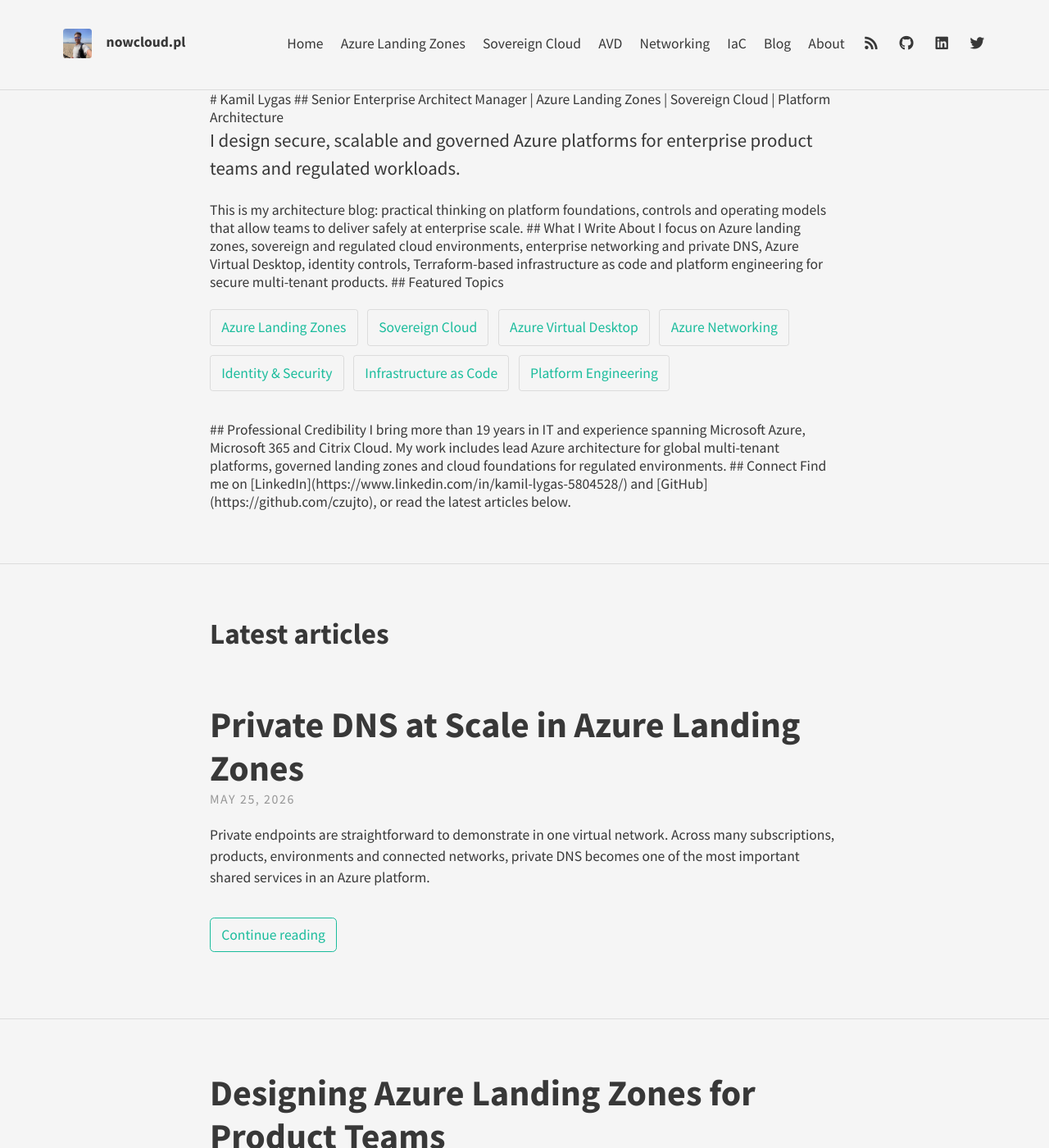
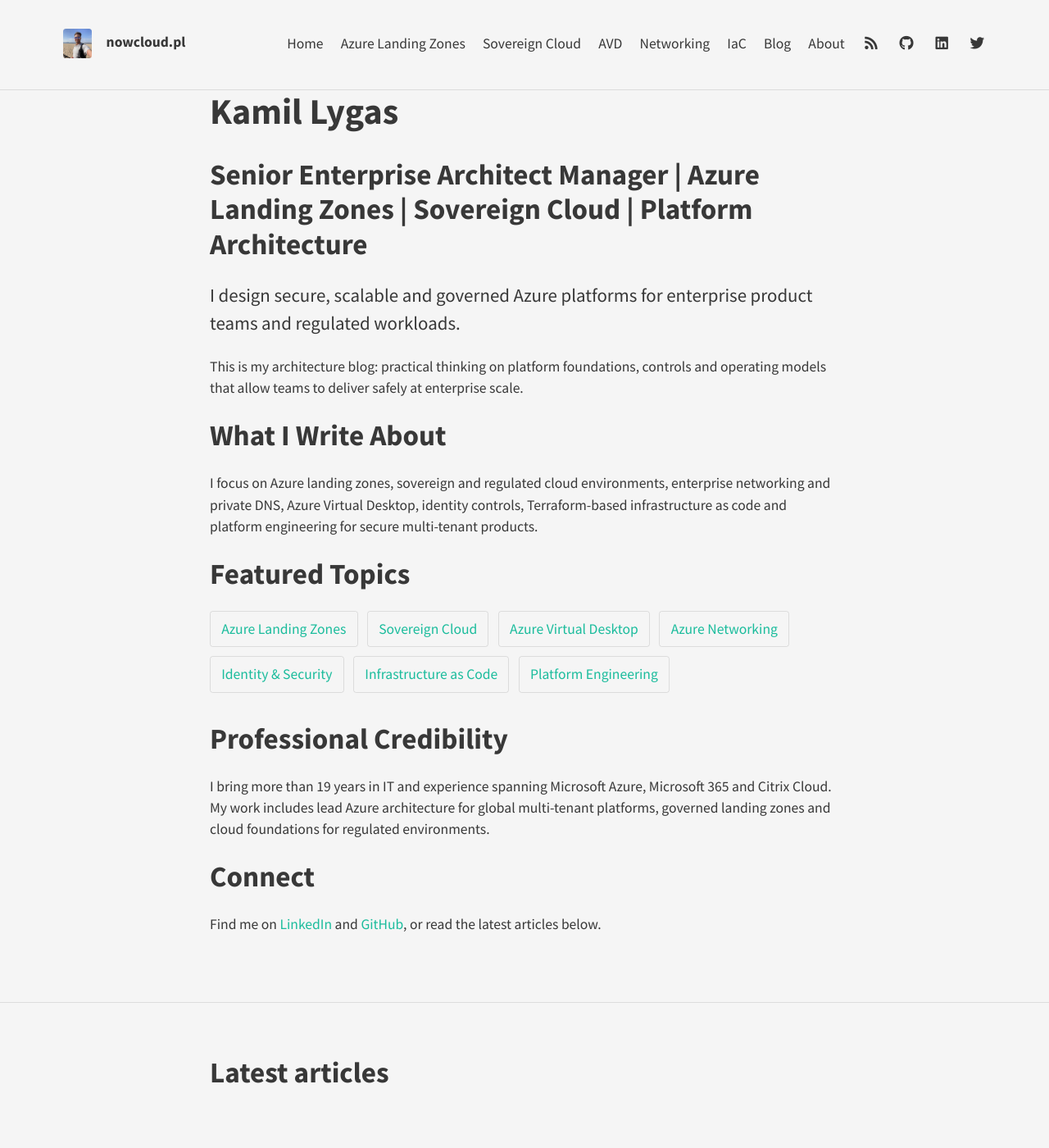
Before and after one commit to czujto/nowcloud, a Jekyll site: the page built from index.html, in a window 1280 px wide and 1400 px high. Shown: the whole window at 82% size. Built offline with Jekyll 4.4.1, drawn with Linux system fonts in a browser that asks for light colours; nearby versions of some CDN libraries; the list of posts is cut into pages by our own code.

Commit message:
Fix Jekyll rendering and source formatting

```diff
--- a/index.html
+++ b/index.html
@@ -7,19 +7,19 @@ order: 1
 hide: true
 ---
 
-# Kamil Lygas
+<h1>Kamil Lygas</h1>
 
-## Senior Enterprise Architect Manager | Azure Landing Zones | Sovereign Cloud | Platform Architecture
+<h2>Senior Enterprise Architect Manager | Azure Landing Zones | Sovereign Cloud | Platform Architecture</h2>
 
 <p class="hero-lead">I design secure, scalable and governed Azure platforms for enterprise product teams and regulated workloads.</p>
 
-This is my architecture blog: practical thinking on platform foundations, controls and operating models that allow teams to deliver safely at enterprise scale.
+<p>This is my architecture blog: practical thinking on platform foundations, controls and operating models that allow teams to deliver safely at enterprise scale.</p>
 
-## What I Write About
+<h2>What I Write About</h2>
 
-I focus on Azure landing zones, sovereign and regulated cloud environments, enterprise networking and private DNS, Azure Virtual Desktop, identity controls, Terraform-based infrastructure as code and platform engineering for secure multi-tenant products.
+<p>I focus on Azure landing zones, sovereign and regulated cloud environments, enterprise networking and private DNS, Azure Virtual Desktop, identity controls, Terraform-based infrastructure as code and platform engineering for secure multi-tenant products.</p>
 
-## Featured Topics
+<h2>Featured Topics</h2>
 
 <ul class="topic-links">
   <li><a href="/azure-landing-zones/">Azure Landing Zones</a></li>
@@ -31,10 +31,10 @@ I focus on Azure landing zones, sovereign and regulated cloud environments, ente
   <li><a href="/platform-engineering/">Platform Engineering</a></li>
 </ul>
 
-## Professional Credibility
+<h2>Professional Credibility</h2>
 
-I bring more than 19 years in IT and experience spanning Microsoft Azure, Microsoft 365 and Citrix Cloud. My work includes lead Azure architecture for global multi-tenant platforms, governed landing zones and cloud foundations for regulated environments.
+<p>I bring more than 19 years in IT and experience spanning Microsoft Azure, Microsoft 365 and Citrix Cloud. My work includes lead Azure architecture for global multi-tenant platforms, governed landing zones and cloud foundations for regulated environments.</p>
 
-## Connect
+<h2>Connect</h2>
 
-Find me on [LinkedIn](https://www.linkedin.com/in/kamil-lygas-5804528/) and [GitHub](https://github.com/czujto), or read the latest articles below.
+<p>Find me on <a href="https://www.linkedin.com/in/kamil-lygas-5804528/">LinkedIn</a> and <a href="https://github.com/czujto">GitHub</a>, or read the latest articles below.</p>
```
Also changed, not shown: infrastructure-as-code.md (+1 -0 lines), 1 other file.
